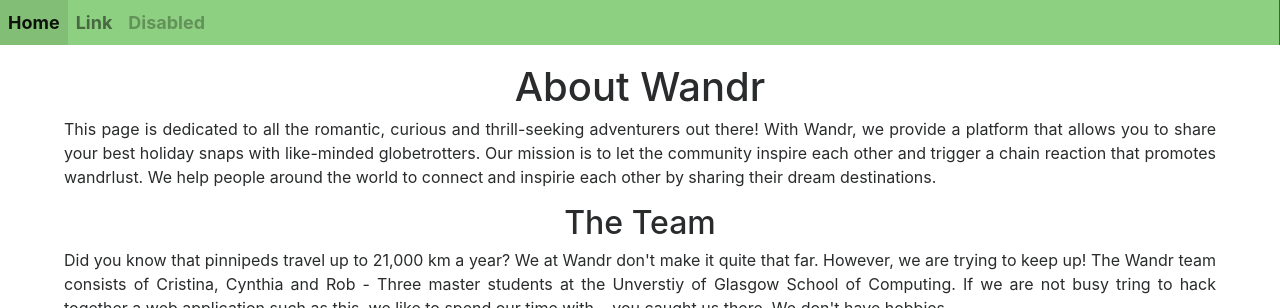
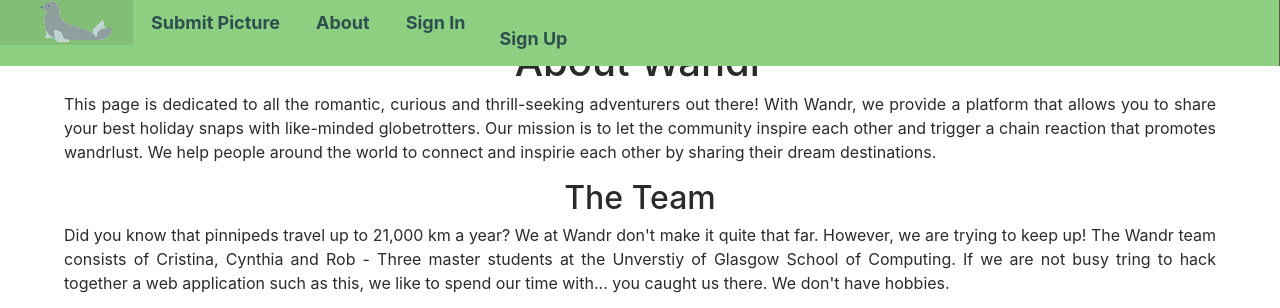
Before and after one commit to cynthi-a/Wandr, a Django app: page /wandr/about/ in a window 1280 px wide. Shown: the top 308 px of the page. Run offline with Django 3.2, Linux system fonts and the light colour scheme; some libraries are stand-ins or nearby versions.

Commit message:
navbar contains links again

```diff
--- a/static/css/base.css
+++ b/static/css/base.css
@@ -1,5 +1,5 @@
 body {
-	padding-top: 65px;
+	padding-top: 40px;
 	font-size: 16px;
 	font-family: "Helvetica", Helvetica, sans-serif;
 	margin:0;
--- a/static/css/image_gallery.css
+++ b/static/css/image_gallery.css
@@ -1,5 +1,5 @@
 .img-wrapper {
-    margin-top: 40px;
+    margin-top: 10px;
     margin-right: 40px;
     width: 44.5%;
     padding-bottom: 30%;
--- a/static/css/index.css
+++ b/static/css/index.css
@@ -10,6 +10,7 @@
     background-position: center;
     background-repeat: no-repeat;
     background-size: cover;
+    margin-bottom: 20px;
 }
 
 h1#wandr-title {
--- a/templates/wandr/base.html
+++ b/templates/wandr/base.html
@@ -52,7 +52,30 @@
         {% endif %}
     </ul> -->
 
-<nav class="navbar navbar-toggleable-md navbar-light bg-faded">
+<ul class="nav">
+  <li class="nav-item">
+    <a class="nav-link active" href="{% url 'index' %}"><img src="../../../static/images/logo-50.png" alt="Wandr Logo" style="margin: -25px 0px -20px 20px;"/></a>
+  </li>
+  <li class="nav-item">
+    <a class="nav-link" href="{% url 'add_picture' %}">Submit Picture</a>
+  </li>
+  <li class="nav-item">
+    <a class="nav-link" href="{% url 'about' %}">About</a>
+  </li>
+  {% if user.is_authenticated %}
+  <li class="nav-item">
+    <a class="nav-link" href="{% url 'auth_logout' %}?next=/wandr/">Logout</a>
+  </li>
+
+  {% else %}
+  <li class="nav-item">
+    <a class="nav-link" href="{% url 'auth_login' %}">Sign In</a>
+  </li>
+  <li class="nav-item"><a href="{% url 'registration_register' %}">Sign Up</a></li>
+  {% endif %}
+</ul>
+
+<!-- <nav class="navbar navbar-toggleable-md navbar-light bg-faded">
   <button class="navbar-toggler navbar-toggler-right" type="button" data-toggle="collapse" data-target="#navbarSupportedContent" aria-controls="navbarSupportedContent" aria-expanded="false" aria-label="Toggle navigation">
     <span class="navbar-toggler-icon"></span>
   </button>
@@ -75,7 +98,7 @@
       <button class="btn btn-outline-success my-2 my-sm-0" type="submit">Search</button>
     </form>
   </div>
-</nav>
+</nav> -->
 
     </div>
     <script src="https://code.jquery.com/jquery-3.1.1.slim.min.js" integrity="sha384-A7FZj7v+d/sdmMqp/nOQwliLvUsJfDHW+k9Omg/a/EheAdgtzNs3hpfag6Ed950n" crossorigin="anonymous"></script>
```
